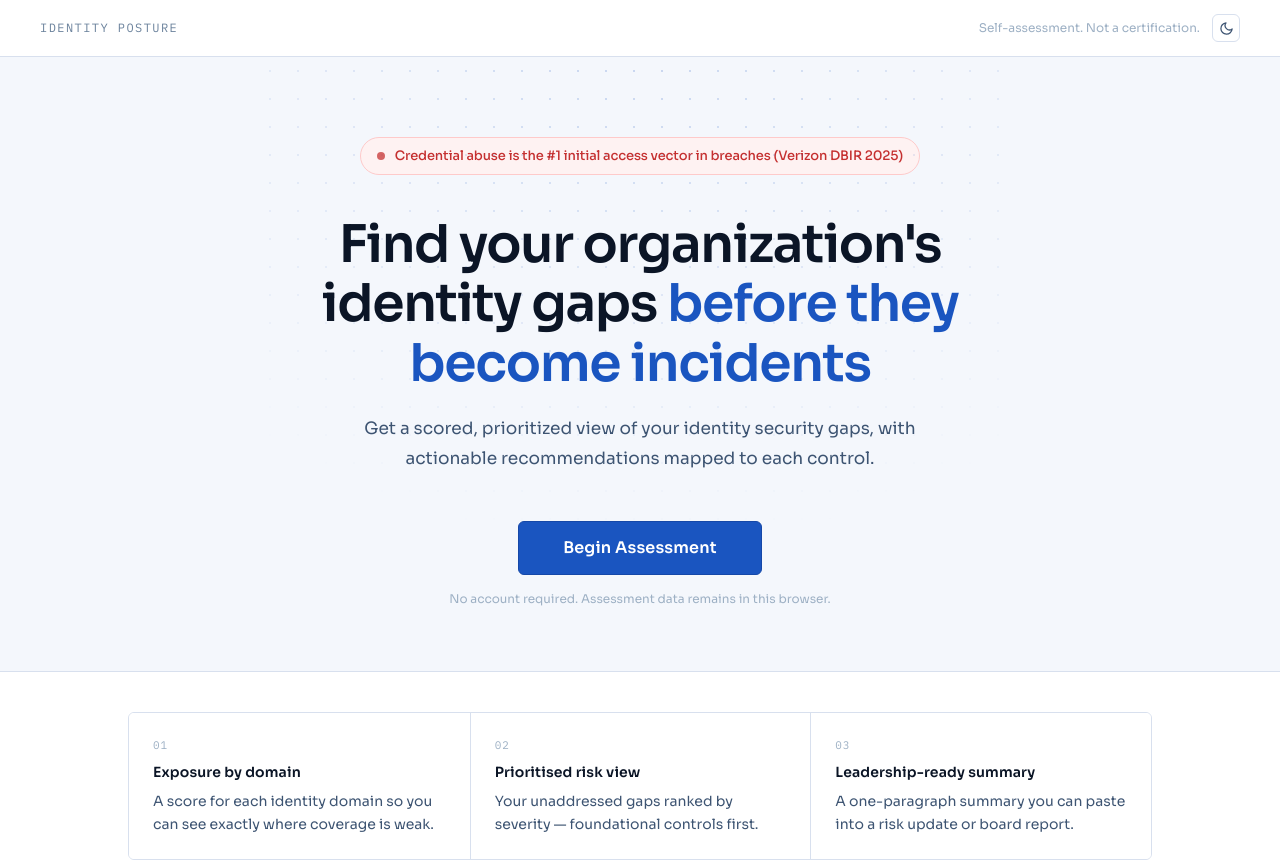
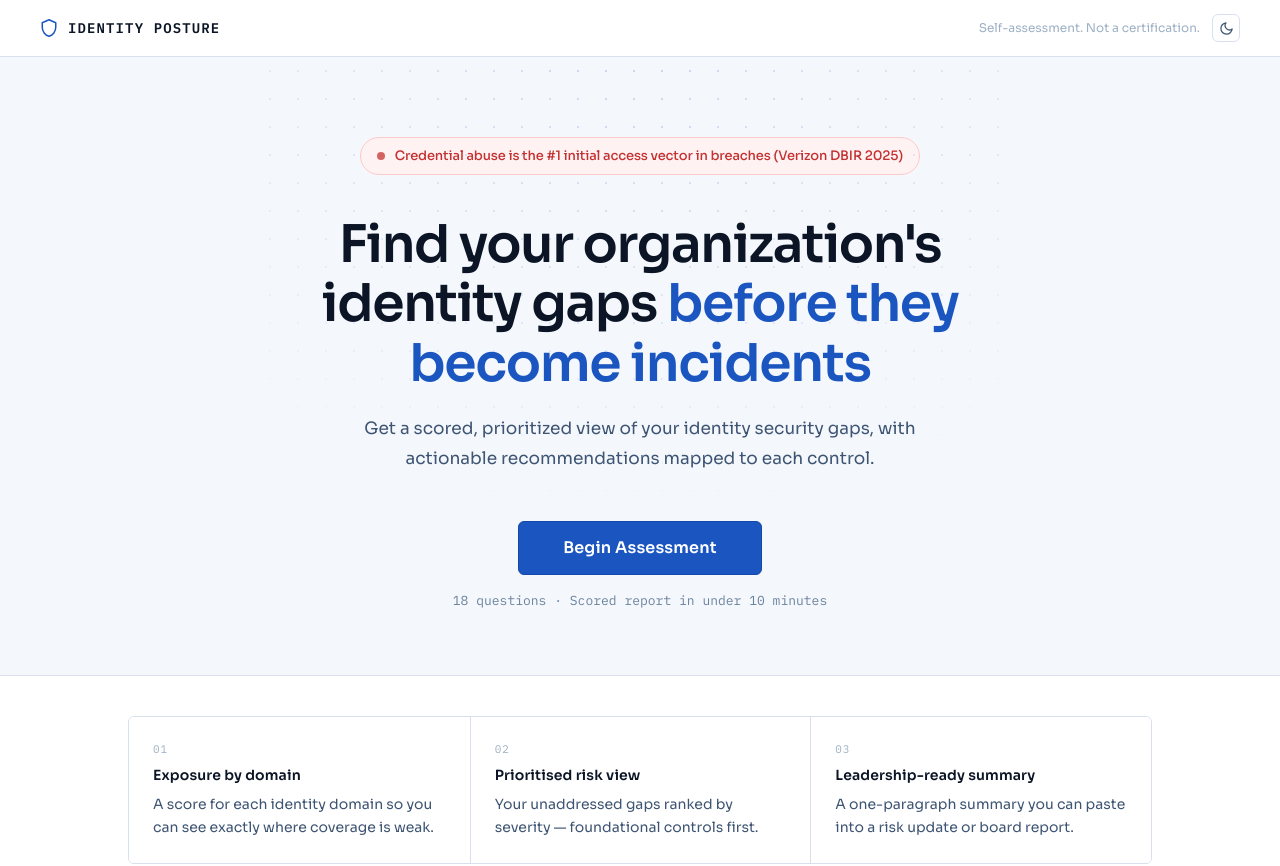
Before and after one commit to sid-nalegave/identity-posture, a React (Vite) app: page / in a window 1280 px wide. Shown: the top 866 px of the page. Built offline with nearby package versions, Linux system fonts and the light colour scheme.

Commit message:
Update nav brand and add metadata line below CTA

```diff
--- a/src/components/Landing.tsx
+++ b/src/components/Landing.tsx
@@ -34,9 +34,25 @@ export function Landing({ isDark, onStart, onToggleTheme }: LandingProps) {
     <div className="min-h-screen bg-page text-text-primary">
       <nav className="border-b border-border bg-surface">
         <div className="mx-auto flex h-14 w-full max-w-7xl items-center justify-between gap-6 px-6 md:px-10">
-          <span className="font-mono text-[11px] uppercase tracking-[0.12em] text-text-muted md:text-xs">
-            Identity Posture
-          </span>
+          <div className="flex items-center gap-[10px]">
+            <svg
+              width="18"
+              height="18"
+              viewBox="0 0 24 24"
+              fill="none"
+              stroke="currentColor"
+              strokeWidth="2"
+              strokeLinecap="round"
+              strokeLinejoin="round"
+              className="shrink-0 text-accent"
+              aria-hidden="true"
+            >
+              <path d="M12 1L3 5v6c0 5.55 3.84 10.74 9 12 5.16-1.26 9-6.45 9-12V5l-9-4z" />
+            </svg>
+            <span className="font-mono text-[14px] font-semibold uppercase tracking-[0.08em] text-text-primary">
+              Identity Posture
+            </span>
+          </div>
           <div className="flex items-center gap-3">
             <span className="hidden text-xs text-text-faint sm:inline">
               Self-assessment. Not a certification.
@@ -79,8 +95,8 @@ export function Landing({ isDark, onStart, onToggleTheme }: LandingProps) {
             Begin Assessment
           </button>
 
-          <p className="mt-4 text-xs text-text-faint">
-            No account required. Assessment data remains in this browser.
+          <p className="mt-4 font-mono text-[13px] text-text-muted">
+            18 questions · Scored report in under 10 minutes
           </p>
         </section>
 
```
